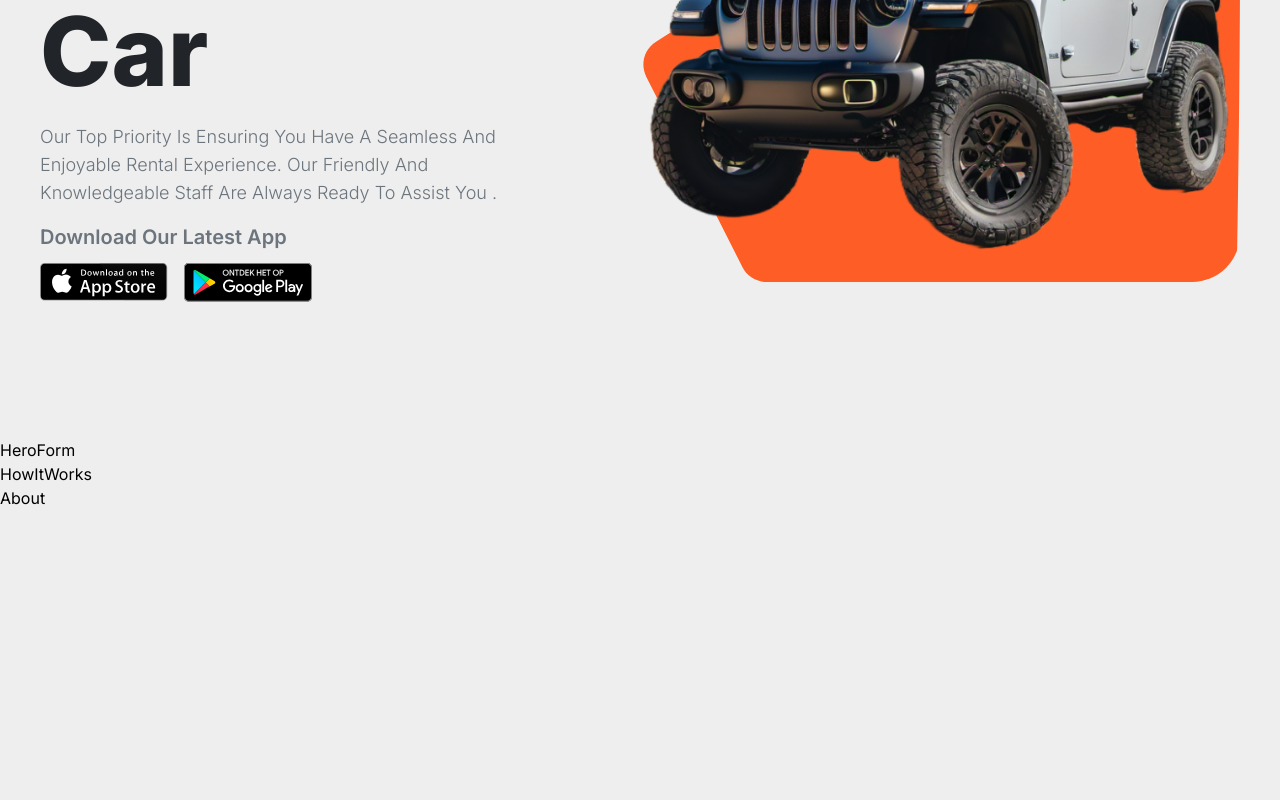
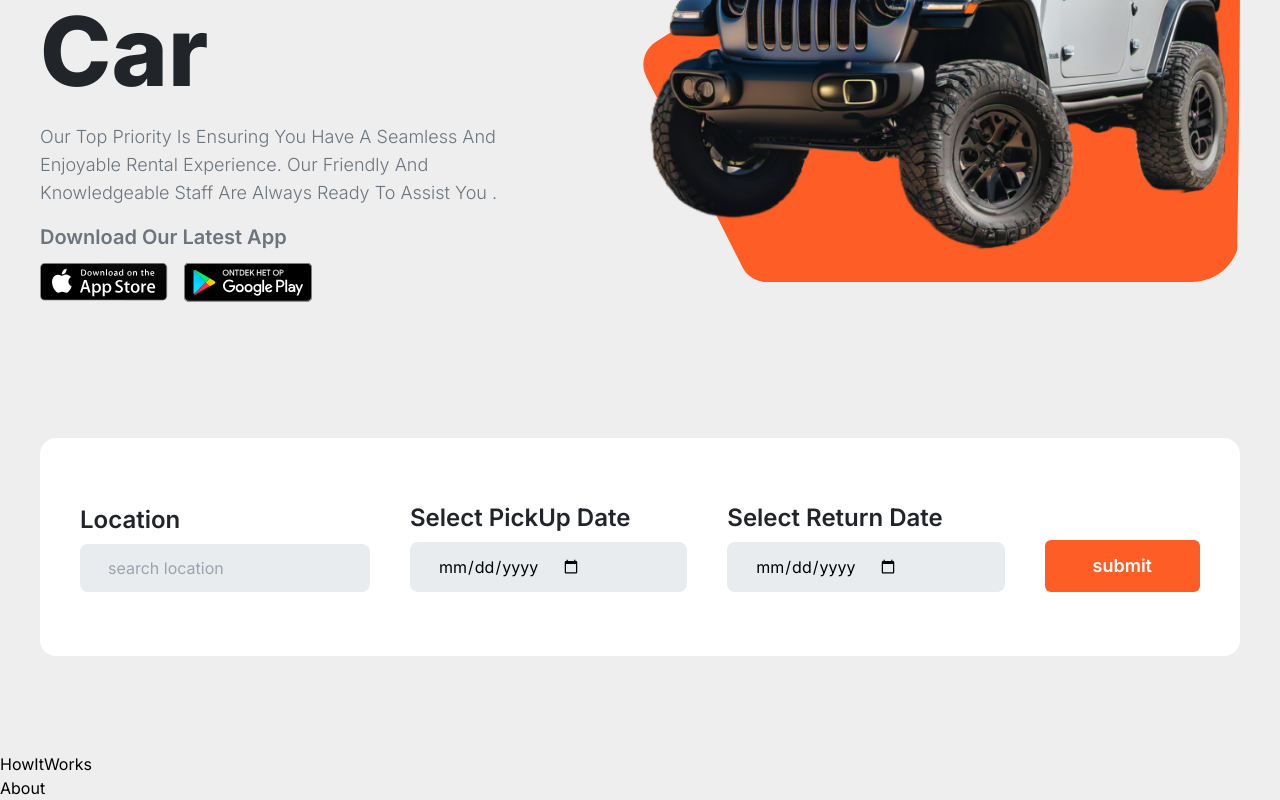
Before and after one commit to Jafiruzzaman/carhub, a Next.js app: page / in a window 1280 px wide. Shown: the part 420-1220 px from the top of the page. Before the commit the page ends 930 px from the top, so only its background shows below. Built offline with nearby package versions, Linux system fonts and the light colour scheme.

Commit message:
complete the heroform

```diff
--- a/src/components/Hero.jsx
+++ b/src/components/Hero.jsx
@@ -6,7 +6,8 @@ import playStore from "/public/playstore.svg";
 import appStore from "/public/appstore.svg";
 const Hero = () => {
   return (
-    <section className="container mx-auto xl:my-28 my-14 px-4 xl:px-0 flex items-center justify-between xl:flex-row flex-col text-center xl:text-left gap-16">
+
+    <section className="container mx-auto xl:my-28 my-14 px-4 xl:px-0 flex items-center justify-between  xl:flex-row flex-col text-center xl:text-left gap-16">
       {/* text */}
       <div className="order-2 xl:order-1">
         <h1 className="h1 capitalize xl:max-w-[40rem] text-6xl xl:text-8xl">
--- a/src/components/HeroForm.jsx
+++ b/src/components/HeroForm.jsx
@@ -1,8 +1,37 @@
 import React from 'react'
-
+import { FaLocationDot } from "react-icons/fa6";
+import Button from './Button';
 const HeroForm = () => {
   return (
-    <div>HeroForm</div>
+    <section className='container mx-auto xl:my-24 px-4 xl:px-0'>
+      <div className="xl:px-6 xl:py-16 py-8 rounded-2xl  bg-white ">
+        <form action="" method="post" className='flex px-4 xl:items-end flex-wrap xl:flex-nowrap xl:gap-10  gap-6 xl:flex-row flex-col justify-center'>
+          <div className="w-full">
+          <h2 className="xl:text-2xl mb-2 capitalize text-headingPrimary font-semibold">
+            location
+          </h2>
+          <div className="flex items-center gap-3 bg-inputBackground px-7 rounded-lg py-3">
+            <input type="text" className='bg-transparent outline-none border-none' placeholder='search location'/>
+          </div>
+          </div>
+          <div className="w-full">
+          <h2 className="xl:text-2xl mb-2 capitalize text-headingPrimary font-semibold">
+          select pickUp date
+          </h2>
+          <div className="flex items-center gap-3 bg-inputBackground px-7 rounded-lg py-3">
+            <input type="date" className='bg-transparent outline-none border-none' />
+          </div>
+          </div>
+          <div className="w-full">
+          <h2 className="xl:text-2xl mb-2 capitalize text-headingPrimary font-semibold">select Return date</h2>
+          <div className="flex items-center gap-3 bg-inputBackground px-7 rounded-lg py-3">
+            <input type="date" className='bg-transparent outline-none border-none'/>
+          </div>
+          </div>
+          <Button btnText={`submit`} btnStyle={`bg-orangePrimary xl:text-left xl:px-12 py-3 text-white w-full mt-2 xl:w-fit xl:text-lg font-semibold rounded-md`}/>
+        </form>
+      </div>
+    </section>
   )
 }
 
```
